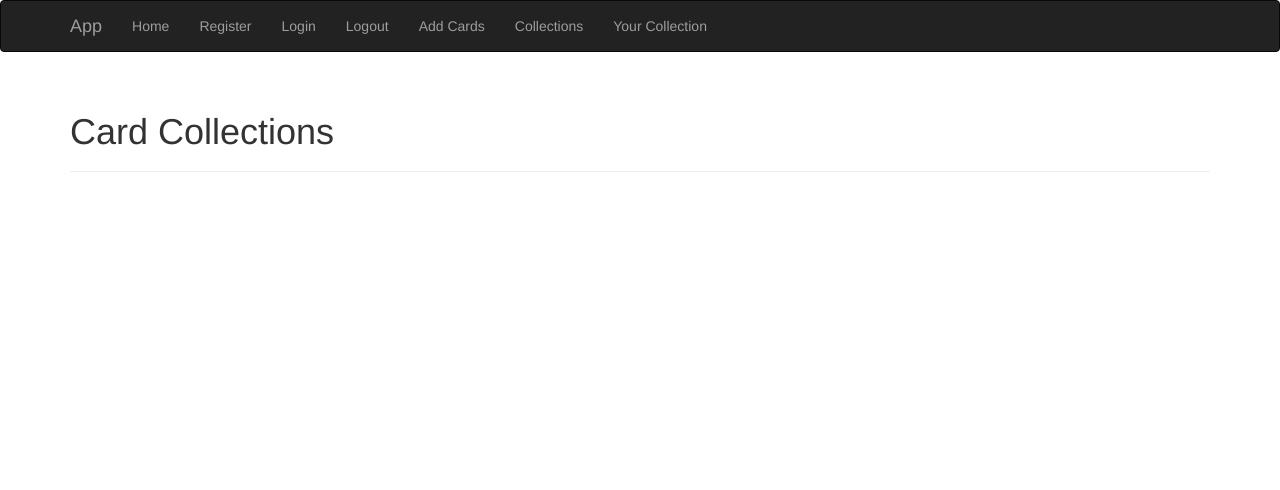
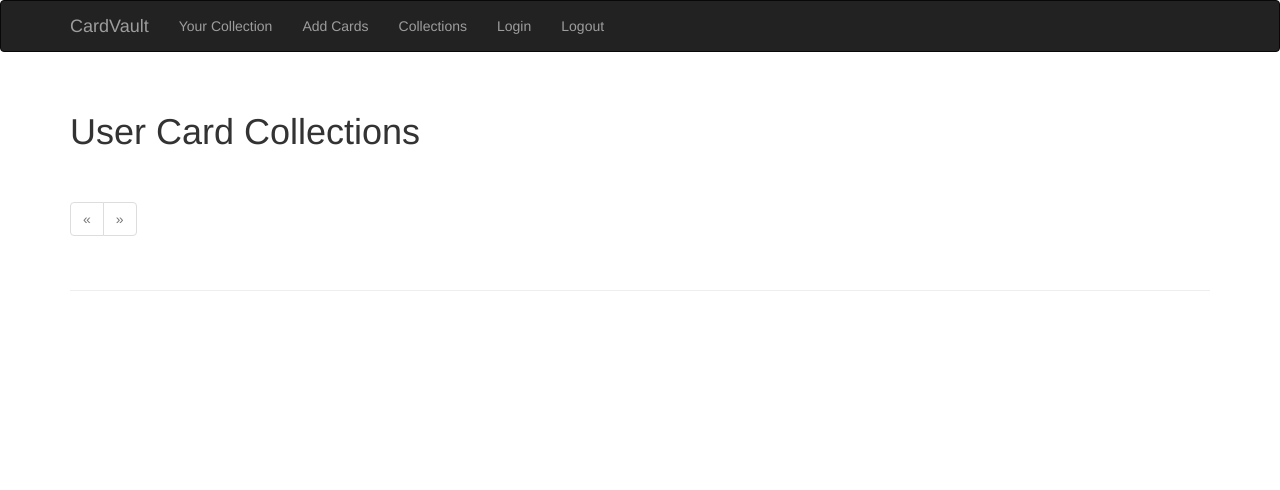
Before and after one commit to makrodis/CardVault, a Flask app: page /collections in a window 1280 px wide. Shown: the top 490 px of the page. Run offline with Flask 2, Linux system fonts and the light colour scheme; some libraries are stand-ins or nearby versions.

Commit message:
Content now displayed on multiple pages rather than as a block of content

```diff
--- a/app/routes.py
+++ b/app/routes.py
@@ -42,7 +42,11 @@ def image():
 
 @main_routes.route('/collections')
 def collections():
-    return render_template('collections.html', users=User.query.all())
+    page = request.args.get('page', 1, type=int)
+    pagination = User.query.order_by(User.username.asc()).paginate(
+        page=page, per_page=5, error_out=False)
+    users = pagination.items
+    return render_template('collections.html', users=users, pagination=pagination)
 
 
 @main_routes.route('/card/<int:card_id>')
@@ -59,13 +63,18 @@ def user_profile(user_id):
     if user_id is None:
         user_id = current_user.id
     user = User.query.filter_by(id=user_id).first()
-    cards = user.cards
     if user is None:
         flash('User not found.')
         return render_template('index.html')
     if form.validate_on_submit():
-        cards = user.cards.order_by(func.lower(getattr(BaseballCard, form.sort_by.data))).all()
-    return render_template('profile.html', user=user, cards=cards, form=form)
+        sort_by = form.sort_by.data
+        return redirect(url_for('main.user_profile', user_id=user_id, sort=sort_by))
+    sort_by = request.args.get('sort', 'name', type=str)
+    page = request.args.get('page', 1, type=int)
+    pagination = user.cards.order_by(func.lower(getattr(BaseballCard, sort_by))).paginate(
+        page=page, per_page=5, error_out=False)
+    cards = pagination.items
+    return render_template('profile.html', user=user, cards=cards, form=form, pagination=pagination, sort=sort_by)
 
 
 @main_routes.route('/add-card', methods=['GET', 'POST'])
@@ -98,7 +107,7 @@ def login():
         user = User.query.filter_by(username=form.username.data).first()
         if user is not None and user.check_password(form.password.data):
             login_user(user)
-            return redirect(url_for('main.home'))
+            return redirect(url_for('main.user_profile', user_id=user.id))
         flash('Invalid email or password.')
     return render_template('login.html', form=form)
 
--- a/app/templates/base.html
+++ b/app/templates/base.html
@@ -4,6 +4,7 @@
 
 {% block head %}
 {{ super() }}
+<link rel="icon" href="{{ url_for('static', filename='default.png') }}" type="image/x-icon">
 {% endblock %}
 
 {% block navbar %}
@@ -16,17 +17,18 @@
                 <span class="icon-bar"></span>
                 <span class="icon-bar"></span>
             </button>
-            <a class="navbar-brand" href="{{ url_for('main.home') }}">App</a>
+            <a class="navbar-brand" href="{{ url_for('main.home') }}">CardVault</a>
         </div>
         <div class="navbar-collapse collapse">
             <ul class="nav navbar-nav">
-                <li><a href="{{ url_for('main.home') }}">Home</a></li>
-                <li><a href="{{ url_for('auth.register') }}">Register</a></li>
+                <li><a href="{{ url_for('main.user_profile') }}">Your Collection</a></li>
+                <li><a href="{{ url_for('main.add_card') }}">Add Cards</a></li>
+                <li><a href="{{ url_for('main.collections') }}">Collections</a></li>
+
                 <li><a href="{{ url_for('auth.login') }}">Login</a></li>
                 <li><a href="{{ url_for('auth.logout') }}">Logout</a></li>
-                <li><a href="{{ url_for('main.add_card') }}">Add Cards</a></li>
-                <li><a href="{{ url_for('main.collections') }}">Collections</a></li>
-                <li><a href="{{ url_for('main.user_profile') }}">Your Collection</a></li>
+
+
             </ul>
         </div>
     </div>
--- a/app/templates/collections.html
+++ b/app/templates/collections.html
@@ -1,13 +1,18 @@
 {% extends "base.html" %}
+{% import "macros.html" as macros %}
+{% block title %}User Collections{% endblock %}
 
-{% block title %}User Collections{% endblock %}
 
 {% block page_content %}
 <div class="page-header">
-    <h1>Card Collections</h1>
+    <h1>User Card Collections</h1>
     {% for user in users %}
         <div class="user-section" style="margin-bottom: 20px;">
-            <h2><a href="{{ url_for('main.user_profile', user_id=user.id) }}">{{ user.username }}'s</a> Cards</h2>
+            <h2>
+                <span class="heading-container">
+                    <a href="{{ url_for('main.user_profile', user_id=user.id) }}">{{ user.username }}</a> has {{ user.cards.count() }} cards, including:
+                </span>
+            </h2>
             <ul style="list-style-type: none; padding: 0; display: flex; flex-wrap: wrap;">
                 {% for card in user.cards[:6] %}
                     <li style="margin-right: 10px; margin-bottom: 10px;">
@@ -19,12 +24,12 @@
                     </li>
                 {% endfor %}
             </ul>
-            {% if user.cards.count() > 6 %}
-                <div>
-                    <a href="{{ url_for('main.user_profile', user_id=user.id) }}">See all cards</a>
-                </div>
-            {% endif %}
         </div>
     {% endfor %}
+    {% if pagination %}
+<div class="pagination">
+    {{ macros.pagination_widget(pagination, '.collections') }}
+</div>
+{% endif %}
 </div>
 {% endblock %}
--- /dev/null
+++ b/app/templates/macros.html
@@ -0,0 +1,29 @@
+{% macro pagination_widget(pagination, endpoint, fragment='') %}
+<ul class="pagination">
+    <li{% if not pagination.has_prev %} class="disabled"{% endif %}>
+        <a href="{% if pagination.has_prev %}{{ url_for(endpoint, page=pagination.prev_num, sort=sort_by, **kwargs) }}{{ fragment }}{% else %}#{% endif %}">
+            &laquo;
+        </a>
+    </li>
+    {% for p in pagination.iter_pages() %}
+        {% if p %}
+            {% if p == pagination.page %}
+            <li class="active">
+                <a href="{{ url_for(endpoint, page = p, sort=sort_by, **kwargs) }}{{ fragment }}">{{ p }}</a>
+            </li>
+            {% else %}
+            <li>
+                <a href="{{ url_for(endpoint, page = p, sort=sort_by, **kwargs) }}{{ fragment }}">{{ p }}</a>
+            </li>
+            {% endif %}
+        {% else %}
+        <li class="disabled"><a href="#">&hellip;</a></li>
+        {% endif %}
+    {% endfor %}
+    <li{% if not pagination.has_next %} class="disabled"{% endif %}>
+        <a href="{% if pagination.has_next %}{{ url_for(endpoint, page=pagination.next_num, sort=sort_by, **kwargs) }}{{ fragment }}{% else %}#{% endif %}">
+            &raquo;
+        </a>
+    </li>
+</ul>
+{% endmacro %}
--- a/app/templates/profile.html
+++ b/app/templates/profile.html
@@ -1,5 +1,6 @@
 {% extends "base.html" %}
 {% import "bootstrap/wtf.html" as wtf %}
+{% import "macros.html" as macros %}
 {% block title %}Collection{% endblock %}
 
 {% block page_content %}
@@ -20,6 +21,11 @@
             </li>
         {% endfor %}
     </ul>
+    {% if pagination %}
+<div class="pagination">
+    {{ macros.pagination_widget(pagination, '.user_profile', sort) }}
+</div>
+{% endif %}
 
 
 
```
